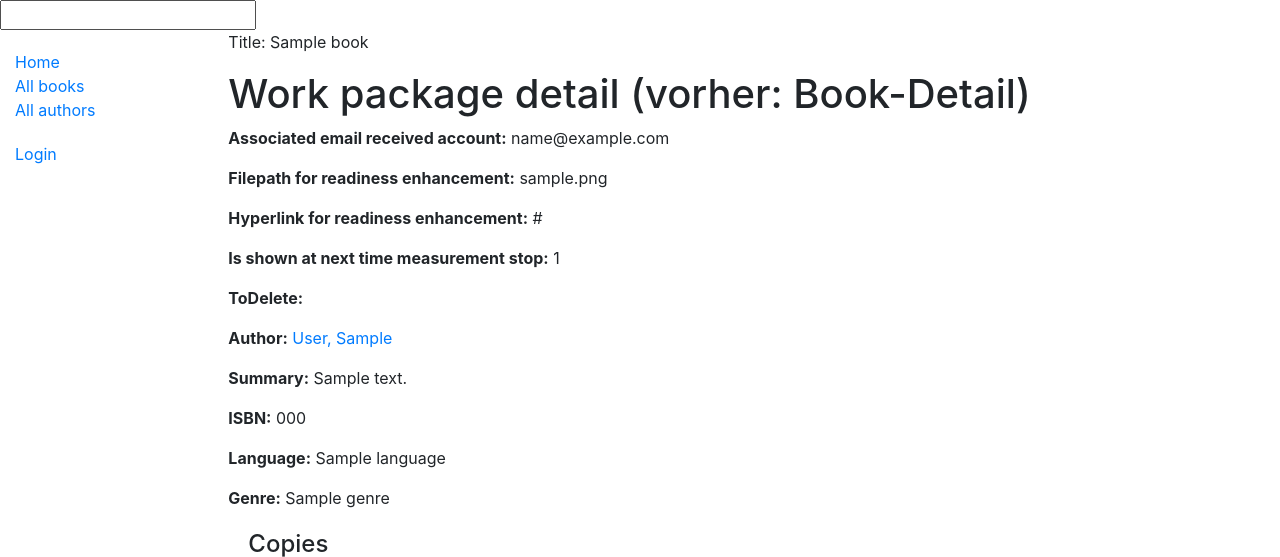
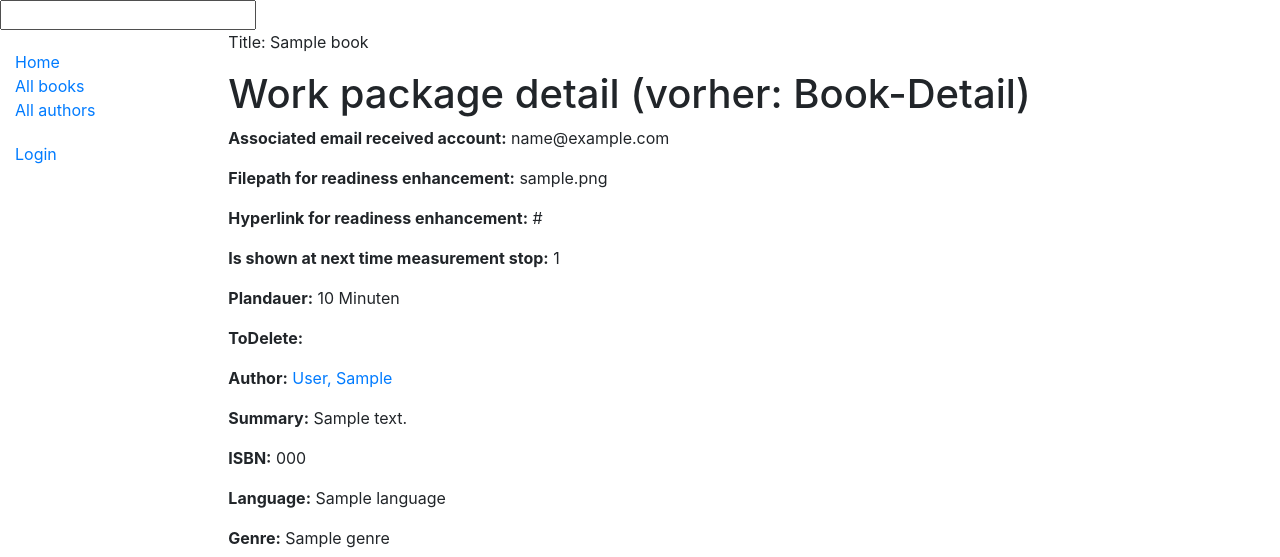
Before and after one commit to mdn/django-locallibrary-tutorial, a Django app: page /catalog/book/1 in a window 1280 px wide. Shown: the top 557 px of the page. Run offline with Django 3.2, Linux system fonts and the light colour scheme; tables that the repository leaves empty hold one stand-in row (values such as "Sample post"); some libraries are stand-ins or nearby versions.

Commit message:
Plandauer hinzugefügt

```diff
--- a/catalog/models.py
+++ b/catalog/models.py
@@ -34,6 +34,8 @@ class Book(models.Model):
     filepath_for_readiness_enhancement = models.CharField(max_length=2000, default='')
     hyperlink_for_readiness_enhancement = models.CharField(max_length=2000, default='')
     is_shown_at_next_time_measurement_stop = models.IntegerField(null=True, default=None, max_length=19)
+    plan_duration_mins = models.IntegerField(null=True, default=None)
+
     author = models.ForeignKey('Author', on_delete=models.SET_NULL, null=True)
     # Foreign Key used because book can only have one author, but authors can have multiple books
     # Author as a string rather than object because it hasn't been declared yet in file.
--- a/catalog/templates/catalog/book_detail.html
+++ b/catalog/templates/catalog/book_detail.html
@@ -10,6 +10,7 @@
 <p><strong>Filepath for readiness enhancement:</strong> {{ book.filepath_for_readiness_enhancement }}</p>
 <p><strong>Hyperlink for readiness enhancement:</strong> {{ book.hyperlink_for_readiness_enhancement }}</p>
 <p><strong>Is shown at next time measurement stop:</strong> {{ book.is_shown_at_next_time_measurement_stop }}</p>
+<p><strong>Plandauer:</strong> {{ book.plan_duration_mins }} Minuten </p>
 
 <p><strong>ToDelete:</strong></p>
 <p><strong>Author:</strong> <a href="{% url 'author-detail' book.author.pk %}">{{ book.author }}</a></p>
```
Also changed, not shown: catalog/migrations/0035_book_plan_duration_mins.py (added).
